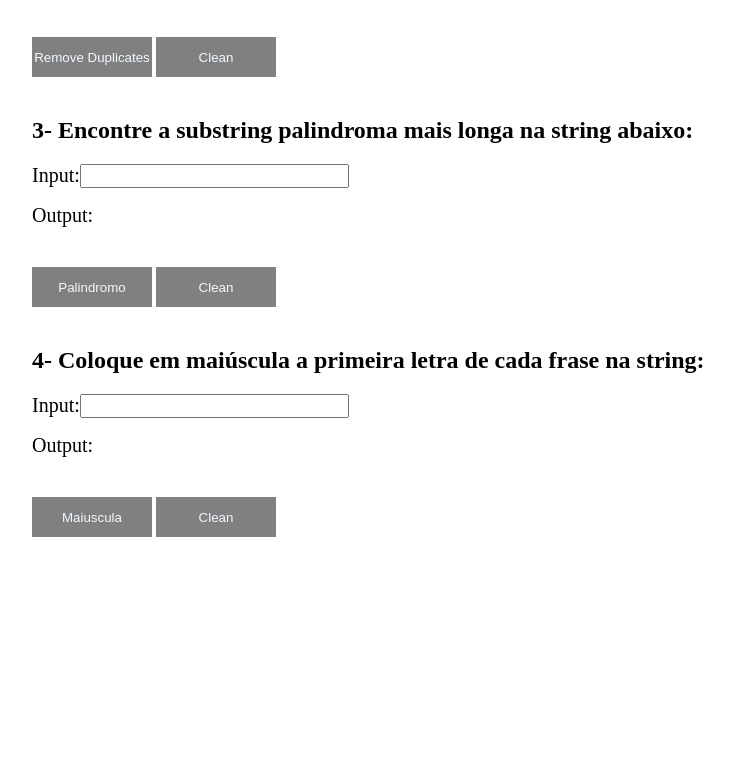
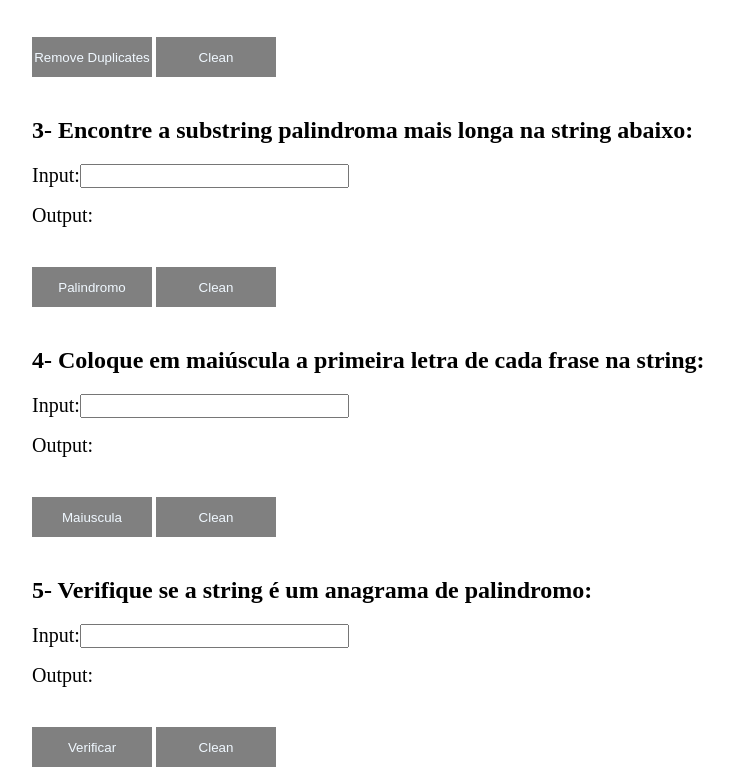
Before and after one commit to dniemeryers/desafioCodigoPwc, a plain HTML site: page index.html in a window 1280 px wide. Shown: the part 556-1323 px from the top of the page, without its empty margins (208-942 px from the left). Before the commit the page ends 1093 px from the top, so only its background shows below. Drawn offline with Linux system fonts and the light colour scheme.

Commit message:
Tarefa 5 - Verificar se a string é um anagrama de palindromo

```diff
--- a/code.js
+++ b/code.js
@@ -74,3 +74,19 @@ function encontrarPalindromoMaisLongo() {
     document.getElementById('frase').value = '';
     document.getElementById('frase_maiuscula').textContent = '';
   }
+
+  function verificarPalindromo() {
+    var palavra = document.getElementById("ana_palindromo").value;
+    var resultado = document.getElementById("result_palindromo");
+
+    if (palavra.toLowerCase() === palavra.toLowerCase().split('').reverse().join('')) {
+        resultado.textContent = "true";
+    } else {
+        resultado.textContent = "false";
+    }
+}
+
+function limparInputVerifica() {
+    document.getElementById('ana_palindromo').value = '';
+    document.getElementById('result_palindromo').textContent = '';
+  }
--- a/index.html
+++ b/index.html
@@ -63,6 +63,19 @@
     <input class="button" type="button" value="Clean" onclick="limparInputMaiuscula()">
     </div>
 
+    <h2>5- Verifique se a string é um anagrama de palindromo:</h2>
+    <div class="input">
+        <p>Input:</p><input type="text" class="input_text" id="ana_palindromo">
+    </div>
+    <div class="output">
+        <p>Output:</p> <span id="result_palindromo"></span>
+    </div>
+    <div class="end">
+    <input class="button" type="button" value="Verificar" onclick="verificarPalindromo()">
+    <input class="button" type="button" value="Clean" onclick="limparInputVerifica()">
+    </div>
+
+
     <script src="code.js"></script>
 </body>
 </html>
--- a/style.css
+++ b/style.css
@@ -5,6 +5,7 @@
 
 body{
     width:800px;
+    height: 100%;
     margin:auto;
 }
 
```
